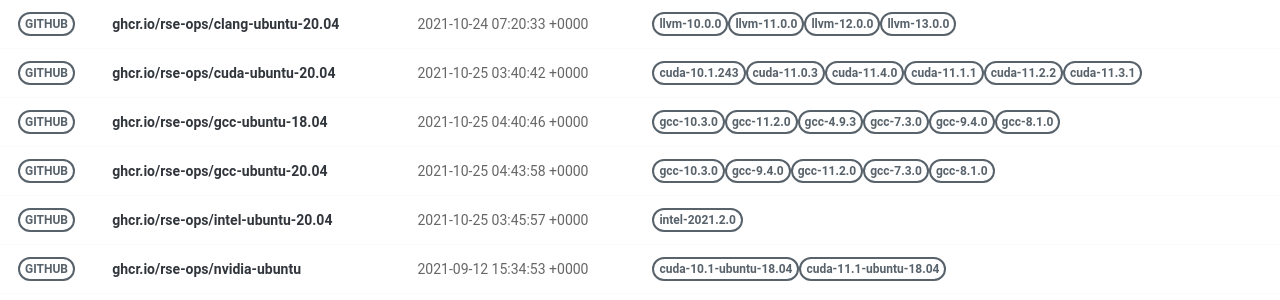
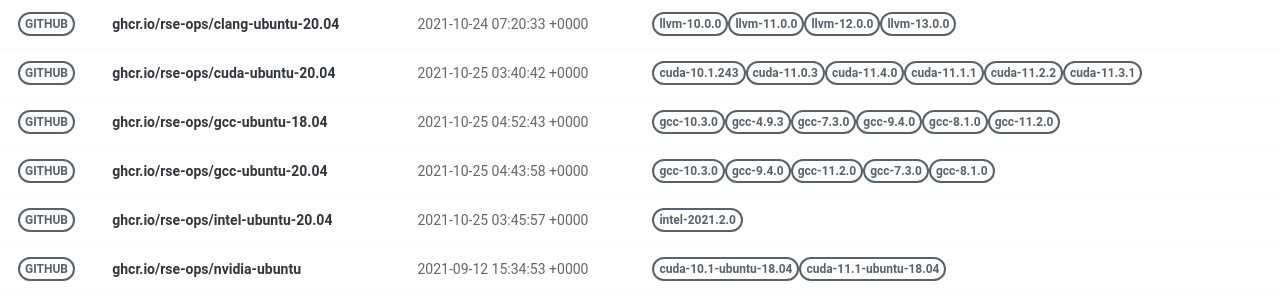
Before and after one commit to rse-ops/docker-images, a Jekyll site: the page built from pages/index.md, in a window 1280 px wide. Shown: the part 179-479 px from the top of the page. Built offline with Jekyll 4.4.1, drawn with Linux system fonts in a browser that asks for light colours; nearby versions of some CDN libraries.

Commit message:
Automated push to update library 2021-10-25

```diff
--- a/_library/ghcr.io-rse-ops-gcc-ubuntu-18.04.md
+++ b/_library/ghcr.io-rse-ops-gcc-ubuntu-18.04.md
@@ -1,7 +1,7 @@
 ---
 layout: container
 name: ghcr.io/rse-ops/gcc-ubuntu-18.04
-updated_at: 2021-10-25 04:40:46.454109
+updated_at: 2021-10-25 04:52:43.632929
 
 
 container_url: https://github.com/orgs/rse-ops/packages/container/package/gcc-ubuntu-18.04
```
Also changed, not shown: other parts of _library/ghcr.io-rse-ops-gcc-ubuntu-18.04.md (+3 -3 lines).
